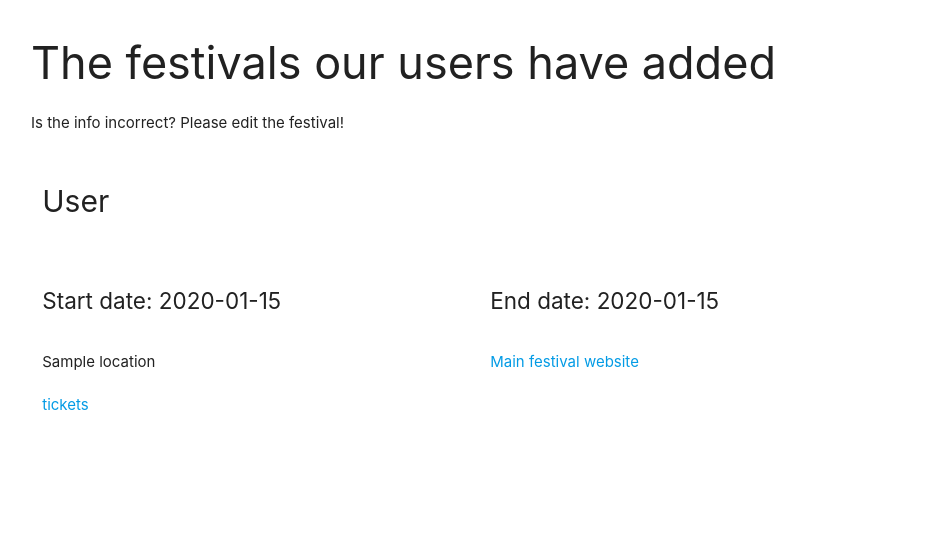
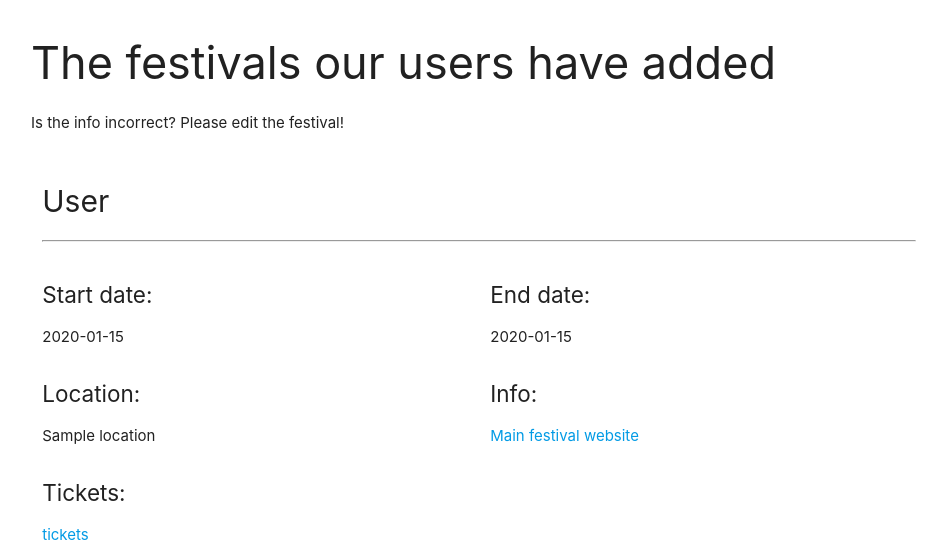
Before and after one commit to jvegter77/milestone-3-edm, a Flask app: page /get_festivals in a window 1280 px wide. Shown: the part 675-1231 px from the top of the page, without its empty margins (161-1108 px from the left). Before the commit the page ends 1085 px from the top, so only its background shows below. Run offline with Flask 2, Linux system fonts and the light colour scheme; a database or web service that is not in the repository returns one stand-in record (values such as "Sample title"); some libraries are stand-ins or nearby versions.

Commit message:
further styled festivals list and created blocks

```diff
--- a/static/css/style.css
+++ b/static/css/style.css
@@ -29,3 +29,7 @@ h2 {
 h3 {
     font-size: 1.5rem;
 }
+
+.row {
+    margin-bottom: 5px;
+}
--- a/templates/festivals.html
+++ b/templates/festivals.html
@@ -11,20 +11,26 @@
         {% for festivals in festivals %}
         <div class="row col s12 m12 intro">
            <h2>{{festivals.festivalname}}</h2>
+           <hr>
         </div>
         <div class="row col s12 m6 l6" id="festivalinfo">
-            <h3>Start date: {{festivals.startdate}}</h3>
+            <h3>Start date:</h3>
+            {{festivals.startdate}}
         </div>
         <div class="row col s12 m6 l6" id="festivalinfo">
-            <h3>End date: {{festivals.enddate}}</h3>
+            <h3>End date:</h3>
+            {{festivals.enddate}}
         </div>
         <div class="row col s12 m6 l6" id="festivalinfo">
+            <h3>Location:</h3>
             {{festivals.location}}
         </div>
         <div class="row col s12 m6 l6" id="festivalinfo">
+            <h3>Info:</h3>
             <a href="{{festivals.website}}" target="_blank">Main festival website</a>
         </div>
         <div class="row col s12 m6 l6" id="festivalinfo">
+            <h3>Tickets:</h3>
             <a href="{{festivals.tickets}}" target="_blank">tickets</a>
         </div>
         {% endfor %}
```
